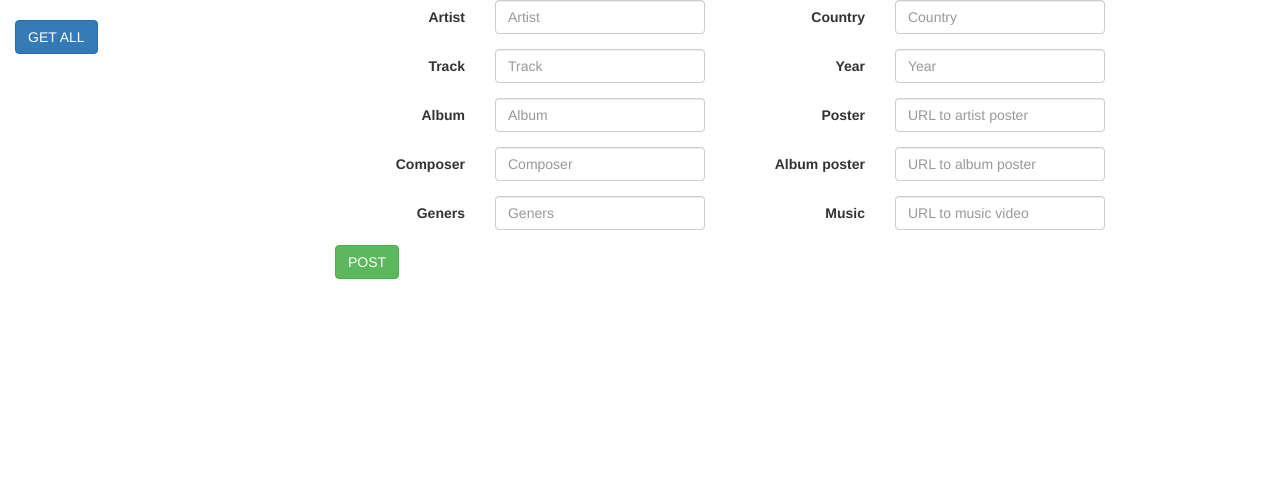
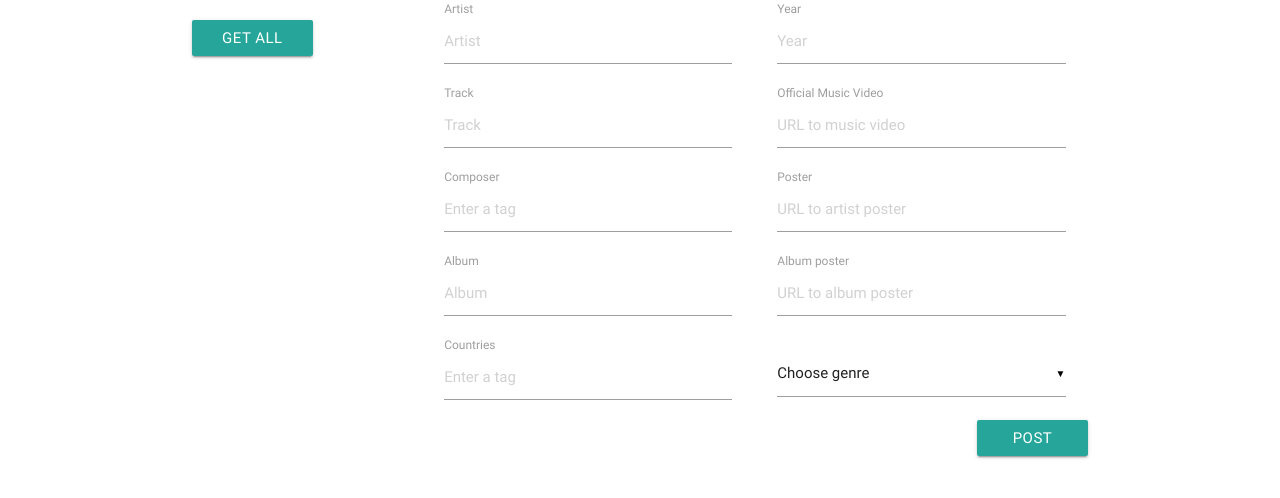
Before and after one commit to Zdamian/music-app, a website: page index.html in a window 1280 px wide. Drawn offline with nearby package versions, Linux system fonts and the light colour scheme; files that its build step writes are made by us from their sources.

Commit message:
modified form

```diff
--- a/app/js/app.js
+++ b/app/js/app.js
@@ -190,4 +190,18 @@ $(function() {
         });
     });
 
+    $(document).ready(function() {
+        $('select').material_select();
     });
+
+    $('.chips-placeholder').material_chip({
+        placeholder: 'Enter a tag',
+        secondaryPlaceholder: '+Composer',
+    });
+
+    $('.chips-placeholder-country').material_chip({
+        placeholder: 'Enter a tag',
+        secondaryPlaceholder: '+Country',
+    });
+
+});
--- a/index.html
+++ b/index.html
@@ -3,13 +3,14 @@
     <head>
         <title>Tests</title>
         <meta charset="utf-8">
-        <link rel="stylesheet" type="text/css" href="/node_modules/bootstrap/dist/css/bootstrap.min.css">
+        <link rel="stylesheet" type="text/css" href="/node_modules/materialize-css/dist/css/materialize.min.css">
+        <link href="https://fonts.googleapis.com/icon?family=Material+Icons" rel="stylesheet">
         <link rel="stylesheet" type="text/css" href="/app/css/app.css">
     </head>
     <body>
-    <div class="container-fluid">
+    <div class="container">
         <div class="row">
-            <div class="col-md-3">
+            <div class="col s3">
                 <div class="app-main">
                     <div class="crud-buttons">
                         <button class="app-get-all btn btn-primary">GET ALL</button>
@@ -17,66 +18,73 @@
                     <ul class="app-list"></ul>
                 </div>
             </div>
-            <div class="col-md-9">
-                <form class="form-horizontal">
-                    <div class="form-group">
-                        <label class="col-sm-2 control-label">Artist</label>
-                        <div class="col-sm-3">
-                            <input type="text" class="form-control app-artist-input" placeholder="Artist">
+            <div class="col s9">
+                <form>
+                    <div class="col s6">
+                        <label class="col s12">Artist</label>
+                        <div class="col s12">
+                            <input type="text" class="validate app-artist-input" placeholder="Artist">
                         </div>
-                        <label class="col-sm-2 control-label">Country</label>
-                        <div class="col-sm-3">
-                            <input type="text" class="form-control app-country-input" placeholder="Country">
+                        <label class="col s12">Track</label>
+                        <div class="col s12">
+                            <input type="text" class="validate app-truck-input" placeholder="Track">
                         </div>
                     </div>
-                    <div class="form-group">
-                        <label class="col-sm-2 control-label">Track</label>
-                        <div class="col-sm-3">
-                            <input type="text" class="form-control app-truck-input" placeholder="Track">
+                    <div class="col s6">
+                        <label class="col s12">Year</label>
+                        <div class="col s12">
+                            <input type="text" class="validate app-year-input" placeholder="Year">
                         </div>
-                        <label class="col-sm-2 control-label">Year</label>
-                        <div class="col-sm-3">
-                            <input type="text" class="form-control app-year-input" placeholder="Year">
+                        <label class="col s12">Official Music Video</label>
+                        <div class="col s12">
+                            <input type="text" class="validate app-music-input" placeholder="URL to music video">
                         </div>
                     </div>
-                    <div class="form-group">
-                        <label class="col-sm-2 control-label">Album</label>
-                        <div class="col-sm-3">
-                            <input type="text" class="form-control app-album-input" placeholder="Album">
+                    <div class="col s6">
+                        <label class="col s12">Composer</label>
+                        <div class="col s12">
+                            <div class="chips chips-placeholder"></div>
                         </div>
-                        <label class="col-sm-2 control-label">Poster</label>
-                        <div class="col-sm-3">
-                            <input type="text" class="form-control app-poster-input" placeholder="URL to artist poster">
+                        <label class="col s12">Album</label>
+                        <div class="col s12">
+                            <input type="text" class="validate app-album-input" placeholder="Album">
                         </div>
                     </div>
-                    <div class="form-group">
-                        <label class="col-sm-2 control-label">Composer</label>
-                        <div class="col-sm-3">
-                            <input type="text" class="form-control app-composer-input" placeholder="Composer">
+                    <div class="col s6">
+                        <label class="col s12">Poster</label>
+                        <div class="col s12">
+                            <input type="text" class="validate app-poster-input" placeholder="URL to artist poster">
                         </div>
-                        <label class="col-sm-2 control-label">Album poster</label>
-                        <div class="col-sm-3">
-                            <input type="text" class="form-control app-album-poster-input" placeholder="URL to album poster">
+                        <label class="col s12">Album poster</label>
+                        <div class="col s12">
+                            <input type="text" class="validate app-album-poster-input" placeholder="URL to album poster">
                         </div>
                     </div>
-                    <div class="form-group">
-                        <label class="col-sm-2 control-label">Geners</label>
-                        <div class="col-sm-3">
-                            <input type="text" class="form-control app-geners-input" placeholder="Geners">
+                    <div class="col s6">
+                        <label class="col s12">Countries</label>
+                        <div class="col s12">
+                            <div class="chips chips-placeholder-country"></div>
                         </div>
-                        <label class="col-sm-2 control-label">Music</label>
-                        <div class="col-sm-3">
-                            <input type="text" class="form-control app-music-input" placeholder="URL to music video">
+                    </div>
+                    <div class="col s6">
+                        <div class="input-field col s12">
+                            <select multiple>
+                                <option value="" disabled selected>Choose genre</option>
+                                <option value="1">Option 1</option>
+                                <option value="2">Option 2</option>
+                                <option value="3">Option 3</option>
+                            </select>
                         </div>
                     </div>
                 </form>
-                <button class="app-post btn btn-success">POST</button>
+                <button class="col s2 offset-s10 app-post btn btn-success">POST</button>
             </div>
-            <div class="col-md-12 app-track-details"></div>
+            <div class="col s12 app-track-details"></div>
         </div>
     </div>
     <script src="/node_modules/underscore/underscore-min.js"></script>
     <script src="/node_modules/jquery/dist/jquery.min.js"></script>
+    <script src="/node_modules/materialize-css/dist/js/materialize.min.js"></script>
     <script src="/app/js/app.js"></script>
     </body>
 </html>
--- a/package.json
+++ b/package.json
@@ -1,5 +1,5 @@
 {
-  "name": "music",
+  "name": "music-app",
   "version": "1.0.0",
   "description": "",
   "main": "index.js",
@@ -15,7 +15,7 @@
     "lite-server": "^2.2.2"
   },
   "dependencies": {
-    "bootstrap": "^3.3.7",
+    "materialize-css": "^0.97.8",
     "jquery": "^3.1.1",
     "underscore": "^1.8.3"
   }
```
Lines whose indentation alone changed are shown as unchanged.
